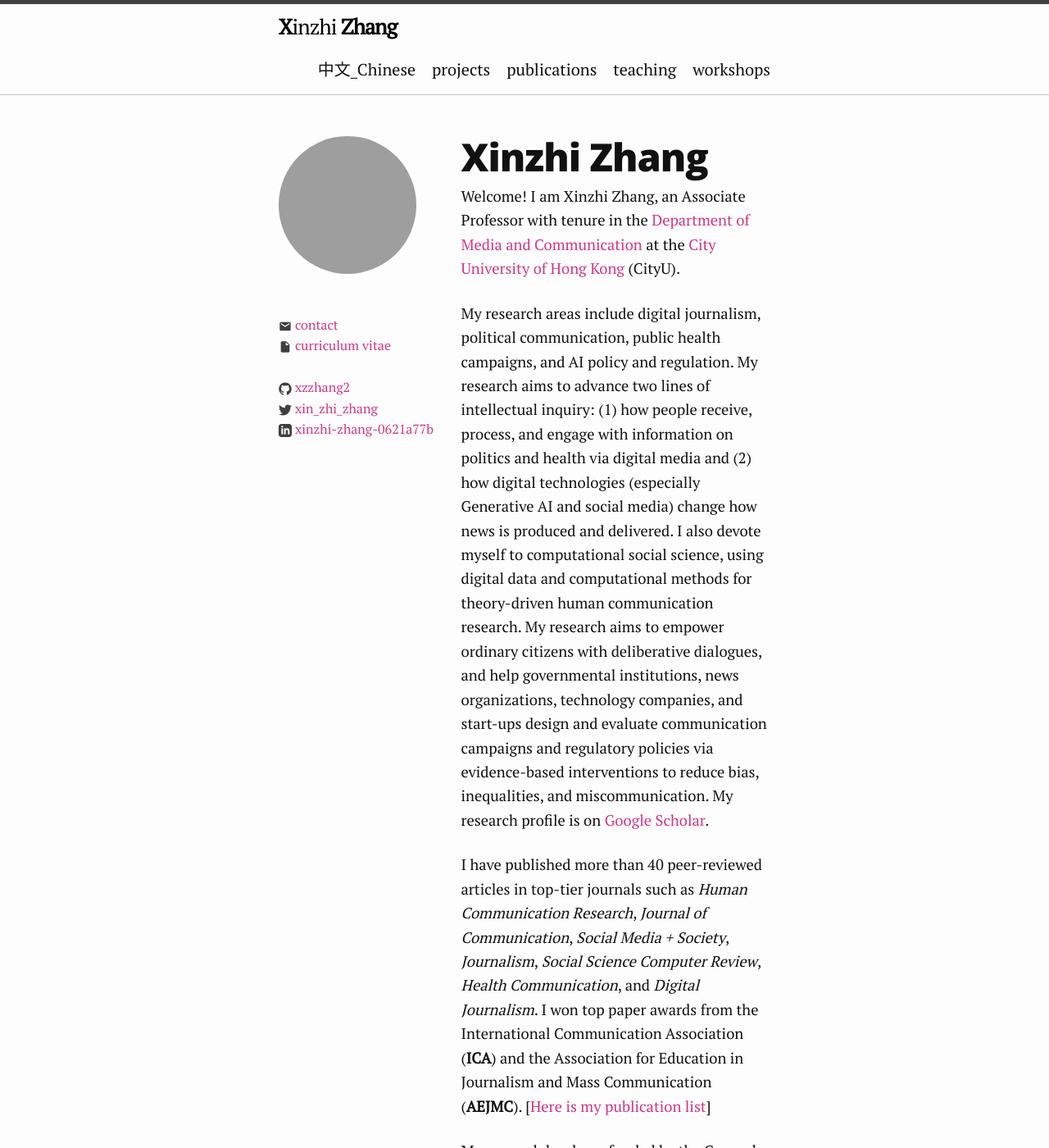
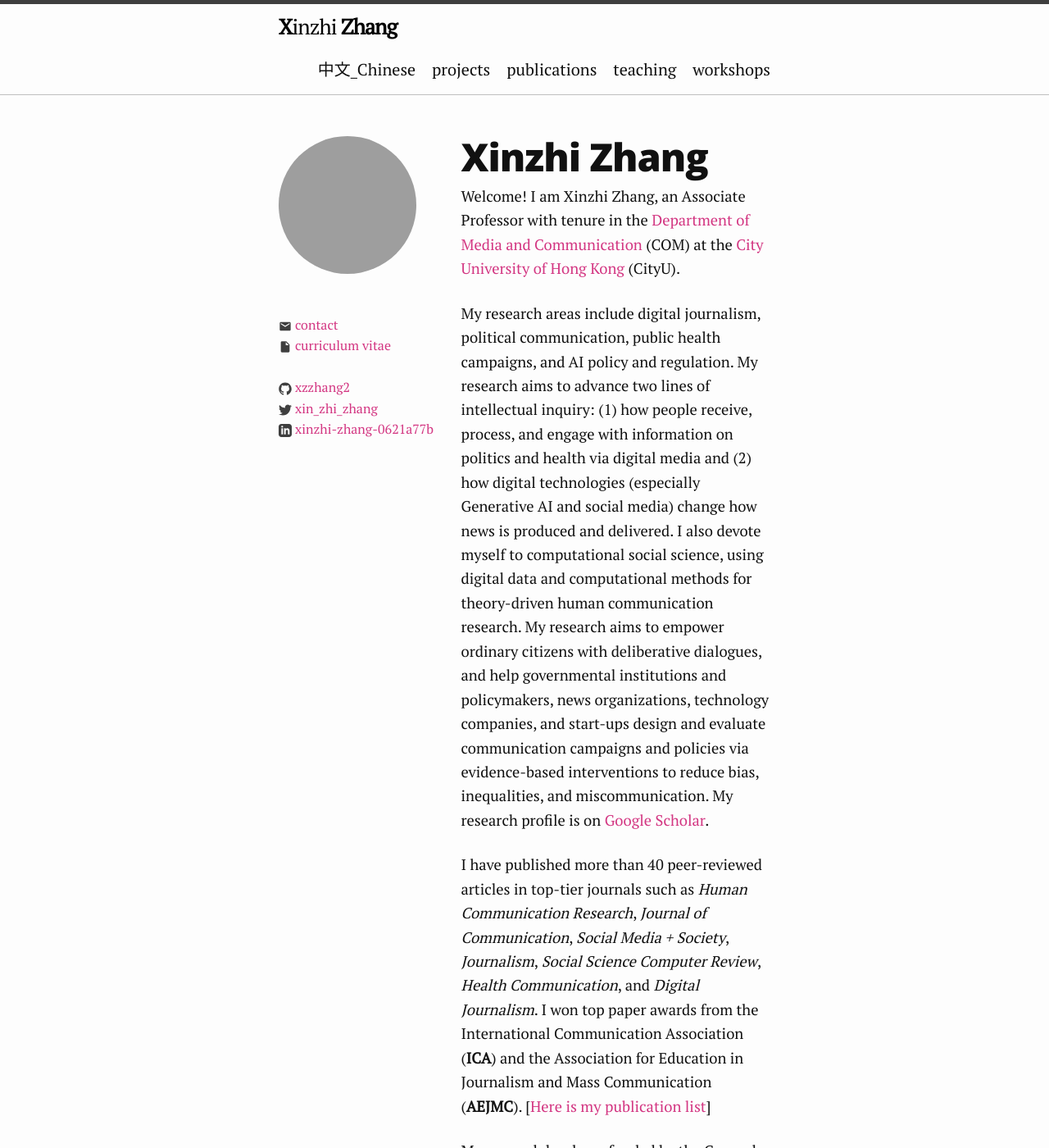
Before and after one commit to xzzhang2/xzzhang2.github.io, a Jekyll site: the page built from index.md, in a window 1280 px wide and 1400 px high. Shown: the whole window at 82% size. Built offline with Jekyll 4.4.1, drawn with Linux system fonts in a browser that asks for light colours; some of the changed text lies outside the part shown; grey boxes are pictures that could not be loaded.

Commit message:
updating information

```diff
--- a/_config.yml
+++ b/_config.yml
@@ -14,8 +14,8 @@ author: Xinzhi Zhang
 email: xzzhang2@gmail.com
 curriculum:
   name: Curriculum Vitae
-  url: assets/ZHANG_Xinzhi_CV_Sep2023.pdf
-shortbio: Dr. Xinzhi Zhang is a researcher on digital politics, public health, digital journalism, and computational social science.
+  url: assets/ZHANG_Xinzhi_CV_Feb2024.pdf
+shortbio: Dr. Xinzhi Zhang is a researcher on digital politics, digital journalism, AI policy and regulation, and computational social science.
 twitter_username: xin_zhi_zhang
 github_username: xzzhang2
 linkedin_username: xinzhi-zhang-0621a77b
--- a/index.md
+++ b/index.md
@@ -7,9 +7,9 @@ seo:
 ---
 
 
-Welcome! I am Xinzhi Zhang, an Associate Professor with tenure in the [Department of Media and Communication](https://www.cityu.edu.hk/com/Profile.aspx?u=xzzhang2) at the [City University of Hong Kong](https://www.cityu.edu.hk/) (CityU).
+Welcome! I am Xinzhi Zhang, an Associate Professor with tenure in the [Department of Media and Communication](https://www.cityu.edu.hk/com/Profile.aspx?u=xzzhang2) (COM) at the [City University of Hong Kong](https://www.cityu.edu.hk/) (CityU).
 
-My research areas include digital journalism, political communication, public health campaigns, and AI policy and regulation. My research aims to advance two lines of intellectual inquiry: (1) how people receive, process, and engage with information on politics and health via digital media and (2) how digital technologies (especially Generative AI and social media) change how news is produced and delivered. I also devote myself to computational social science, using digital data and computational methods for theory-driven human communication research. My research aims to empower ordinary citizens with deliberative dialogues, and help governmental institutions, news organizations, technology companies, and start-ups design and evaluate communication campaigns and regulatory policies via evidence-based interventions to reduce bias, inequalities, and miscommunication. My research profile is on [Google Scholar](https://scholar.google.com.hk/citations?user=iOFeIDIAAAAJ).
+My research areas include digital journalism, political communication, public health campaigns, and AI policy and regulation. My research aims to advance two lines of intellectual inquiry: (1) how people receive, process, and engage with information on politics and health via digital media and (2) how digital technologies (especially Generative AI and social media) change how news is produced and delivered. I also devote myself to computational social science, using digital data and computational methods for theory-driven human communication research. My research aims to empower ordinary citizens with deliberative dialogues, and help governmental institutions and policymakers, news organizations, technology companies, and start-ups design and evaluate communication campaigns and policies via evidence-based interventions to reduce bias, inequalities, and miscommunication. My research profile is on [Google Scholar](https://scholar.google.com.hk/citations?user=iOFeIDIAAAAJ).
 
 I have published more than 40 peer-reviewed articles in top-tier journals such as *Human Communication Research*, *Journal of Communication*, *Social Media + Society*, *Journalism*, *Social Science Computer Review*, *Health Communication*, and *Digital Journalism*. I won top paper awards from the International Communication Association (**ICA**) and the Association for Education in Journalism and Mass Communication (**AEJMC**). [[Here is my publication list](https://xzzhang2.github.io/pages/pubs.html)]
 
```
Also changed, not shown: other parts of index.md (+1 -1 lines), pages/Chinese.md (+2 -2 lines), 3 other files.
